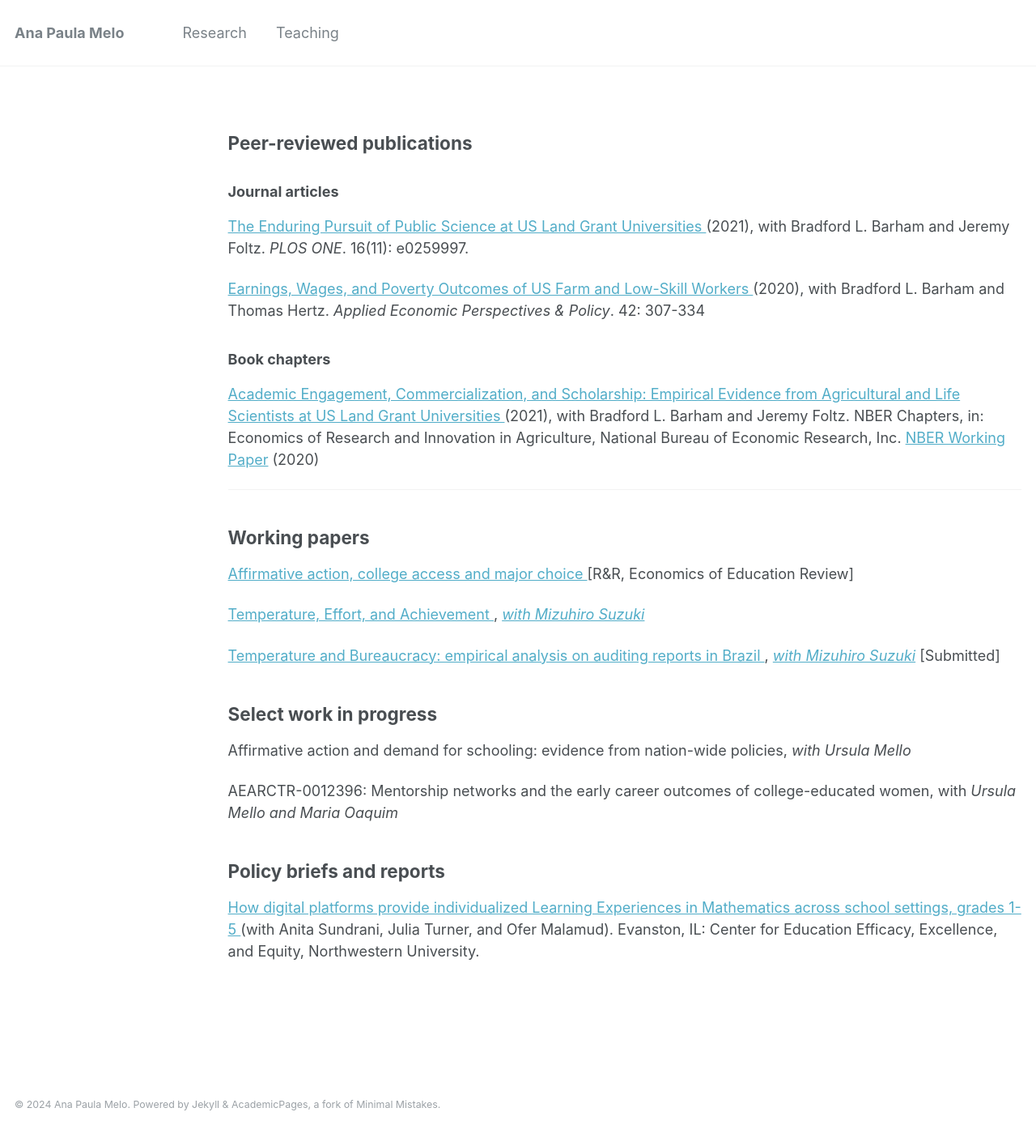
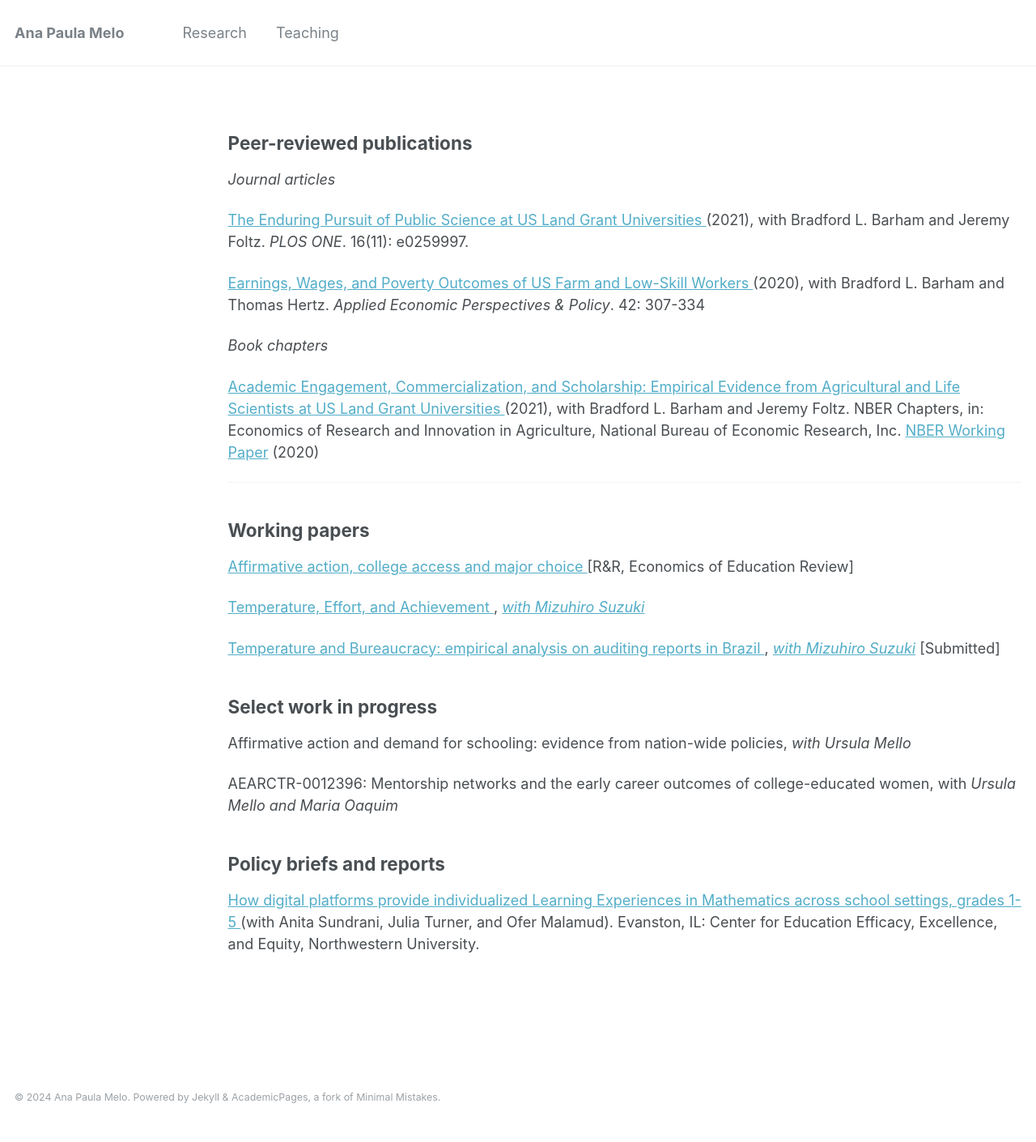
Before and after one commit to anapmelo/anapmelo.github.io, a Jekyll site: the page built from _pages/publications.md, in a window 1280 px wide. Shown: the whole page at 81% size. Built offline with Jekyll 4.4.1, drawn with Linux system fonts in a browser that asks for light colours.

```diff
--- a/_pages/publications.md
+++ b/_pages/publications.md
@@ -6,12 +6,15 @@ author_profile: false
 ---
 
 ## Peer-reviewed publications
-### Journal articles
+
+_Journal articles_
+
 <a href="https://journals.plos.org/plosone/article?id=10.1371/journal.pone.0259997"> The Enduring Pursuit of Public Science at US Land Grant Universities </a> (2021), with Bradford L. Barham and Jeremy Foltz. _PLOS ONE_. 16(11): e0259997.
 
 <a href="https://onlinelibrary.wiley.com/doi/abs/10.1002/aepp.13014"> Earnings, Wages, and Poverty Outcomes of US Farm and Low-Skill Workers </a> (2020), with Bradford L. Barham and Thomas Hertz. _Applied Economic Perspectives & Policy_. 42: 307-334
 
-### Book chapters
+_Book chapters_
+
 <a href="https://press.uchicago.edu/ucp/books/book/chicago/E/bo123177052.html"> Academic Engagement, Commercialization, and Scholarship: Empirical Evidence from Agricultural and Life Scientists at US Land Grant Universities </a>  (2021), with Bradford L. Barham and Jeremy Foltz. NBER Chapters, in: Economics of Research and Innovation in Agriculture, National Bureau of Economic Research, Inc.
 <a href="https://www.nber.org/papers/w26688"> NBER Working Paper</a> (2020)
 
```
